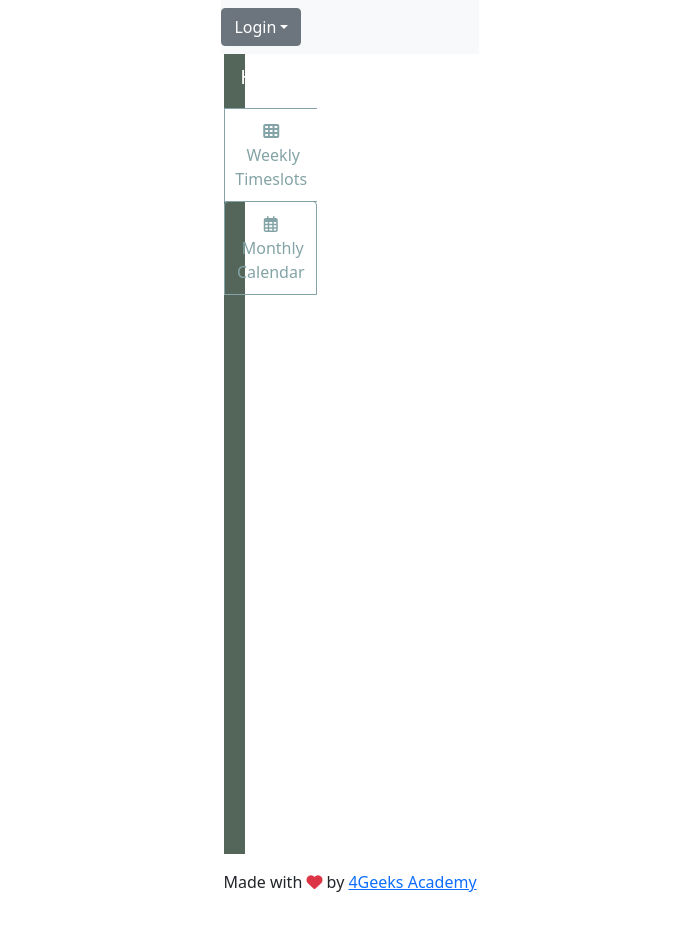
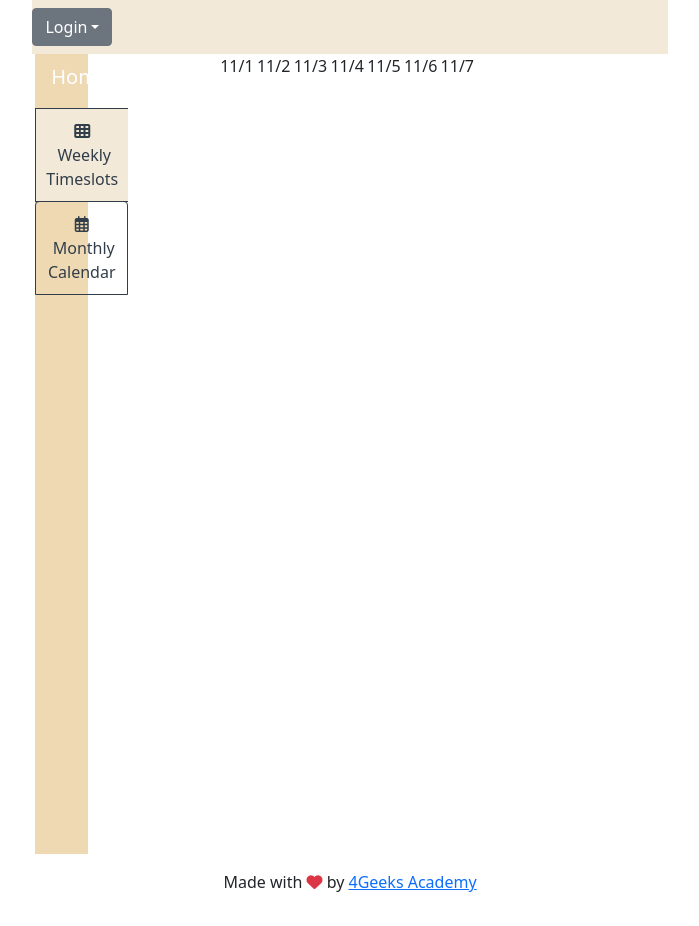
Before and after one commit to 4GeeksAcademy/pet-sitting, a React app: page /schedule-dog-walk in a window 1280 px wide. Shown: the whole page, without its empty margins (290-989 px from the left). Built offline with nearby package versions, Linux system fonts and the light colour scheme; no server answers.

Commit message:
moved schedule styles to schedule.css

```diff
--- a/src/front/js/component/timeslots.js
+++ b/src/front/js/component/timeslots.js
@@ -4,64 +4,84 @@ import { Link } from "react-router-dom";
 import { Context } from "../store/appContext";
 
 export const Timeslots = () => {
-	// const { store, actions } = useContext(Context);
+	const { store, actions } = useContext(Context);
 
-	// const [namesOfCurrentDaysOfWeek, setNamesOfCurrentDaysOfWeek] = useState([])
+	const [namesOfCurrentDaysOfWeek, setNamesOfCurrentDaysOfWeek] = useState([])
+	const [weekDatesRange, setWeekDatesRange] = useState([])
+	const [weekDayDivs, setWeekDayDivs] = useState('')
 
-	// const startDayData = store.timeSlotsStartingDay
-	// const namesOfDays = ['Sunday','Monday','Tuesday','Wednesday','Thursday','Friday','Saturday']
+	const startDayData = store.timeSlotsStartingDay
+	const namesOfDays = ['Sunday','Monday','Tuesday','Wednesday','Thursday','Friday','Saturday']
 
-	// const isLeapYear = (year) => {
-    //     return (year % 4 === 0 && year % 100 !== 0 && year % 400 !== 0) || (year % 100 === 0 && year % 400 ===0)
-    // }
+	const isLeapYear = (year) => {
+        return (year % 4 === 0 && year % 100 !== 0 && year % 400 !== 0) || (year % 100 === 0 && year % 400 ===0)
+    }
 
-    // const getFebDays = (year) => {
-    //     return isLeapYear(year) ? 29 : 28
-    // }
-    // const numDaysOfMonth = [31, getFebDays(year), 31, 30, 31, 30, 31, 31, 30, 31, 30, 31]
+    const getFebDays = (year) => {
+        return isLeapYear(year) ? 29 : 28
+    }
+    const numDaysOfMonth = [31, getFebDays(startDayData.year), 31, 30, 31, 30, 31, 31, 30, 31, 30, 31]
 
-	// const weekDatesRange = [...Array(7).keys()].map(i => i + startDayData.date)
+	const fixDatesAndSetDayNames = () => {
+		const pushDay = (day) => {
+			console.log(day)
+			if(namesOfCurrentDaysOfWeek.length < 7) {
+				setNamesOfCurrentDaysOfWeek([...namesOfCurrentDaysOfWeek,day])
+			} else {
+				setNamesOfCurrentDaysOfWeek([])
+				setNamesOfCurrentDaysOfWeek([...namesOfCurrentDaysOfWeek,day])
+			}
+		}
 
-	// namesOfCurrentDaysOfWeek = []
+		weekDatesRange.map((date, ind) => {
+			if(date > numDaysOfMonth[startDayData.month]) {
+				setWeekDatesRange([...weekDatesRange.slice(0,ind),date - numDaysOfMonth[startDayData.month],...weekDatesRange.slice(ind + 1,weekDatesRange.length)])
+				const dayInd = new Date(startDayData.year, startDayData.month + 1, date).getDay()
+				const dayOfWeek = namesOfDays[dayInd]
+				console.log(dayOfWeek)
+				pushDay(dayOfWeek)
+			} else {
+				const dayInd = new Date(startDayData.year, startDayData.month + 1, date).getDay()
+				const dayOfWeek = namesOfDays[dayInd]
+				console.log(dayOfWeek)
+				pushDay(dayOfWeek)
+			}
+		})
+	}
 
-	// const fixDatesAndSetDayNames = () => {
-	// 	const pushDay = (day) => {
-	// 		if(namesOfDaysOfWeek.length < 7) {
-	// 			setNamesOfCurrentDaysOfWeek([...namesOfCurrentDaysOfWeek,day])
-	// 		} else {
-	// 			setNamesOfCurrentDaysOfWeek([])
-	// 			setNamesOfCurrentDaysOfWeek([...namesOfCurrentDaysOfWeek,day])
-	// 		}
-	// 	}
+	const createDaysOfWeekDivs = () => {
+		console.log('creating weekday divs')
+		const monthStr = String(startDayData.month + 1)
+		const divs = weekDatesRange.map((date, ind) =>  {
+			const fullDateStr = `${monthStr}/${date}`
+			const weekDayName = namesOfCurrentDaysOfWeek[ind]
+			return (
+				<div className="timeslots-day col-1">
+					<div className="timeslots-day-date">
+						{fullDateStr}
+					</div>
+					<div className="timeslots-day-name">
+						{weekDayName}
+					</div>
+				</div>
+			)
+		})
+		return divs
+	}
 
-	// 	for(date of weekDatesRange) {
-	// 		if(date > numDaysOfMonth[startDayData.month]) {
-	// 			date = date - numDaysOfMonth[startDayData.month]
-	// 			const dayInd = new Date(startDayData.year, startDayData.month + 1, date).getDay()
-	// 			const dayOfWeek = namesOfDays[dayInd]
-	// 			pushDay(dayOfWeek)
-	// 		} else {
-	// 			const dayInd = new Date(startDayData.year, startDayData.month + 1, date).getDay()
-	// 			const dayOfWeek = namesOfDays[dayInd]
-	// 			pushDay(dayOfWeek)
-	// 		}
-	// 	}
+	useEffect(() => {
+			setWeekDatesRange([...Array(7).keys()].map(i => i + startDayData.date))
+			fixDatesAndSetDayNames()
+	},[])
 
-
-	// }
-
-	// useEffect(() => {
-	// 	fixDatesAndSetDayNames()
-	// },[])
-
-	// // const createDaysOfWeekDivs = () => {
-
-	// // }
-
+	useEffect(() => {
+		setWeekDayDivs(createDaysOfWeekDivs())
+	},[weekDatesRange,namesOfCurrentDaysOfWeek])
 
 	return (
 		<div className="container-fluid">
 			<div className="row">
+				{weekDayDivs}
 			</div>
         </div>
 	);
--- a/src/front/js/pages/schedule.js
+++ b/src/front/js/pages/schedule.js
@@ -5,13 +5,15 @@ import { Context } from "../store/appContext";
 import { Calendar } from '../component/calendar.js'
 import { Timeslots } from '../component/timeslots.js'
 
+import '../../styles/schedule.css'
+
 export const Schedule = () => {
 	const { store, actions } = useContext(Context);
 
 	return (
 		<div className="container-fluid">
             <div className="row flex-nowrap schedule-row gx-0">
-                <div className="col-lg-1 px-0 bg-dark d-none d-md-flex">
+                <div className="col-1 px-0 bg-light-2 d-none d-md-flex">
                     <div className="d-flex flex-column align-items-sm-center pt-2 text-light min-vh-100">
                         <a href="/" className="d-flex align-items-center pb-3 mb-md-0 me-md-auto text-white text-decoration-none px-3">
                             <span className="fs-5 d-none d-sm-inline">Home</span>
@@ -27,12 +29,12 @@ export const Schedule = () => {
                     </div>
                 </div>
                 <div className="col-2">
-                    <nav className="navbar bg-dark d-md-none">
+                    <nav className="navbar bg-light-2 d-md-none">
                         <button className="navbar-toggler ms-auto" type="button" data-bs-toggle="collapse" data-bs-target="#navbarToggleContent" aria-controls="navbarToggleContent" aria-expanded="false" aria-label="Toggle navigation">
                             <i class="fa-solid fa-bars"></i>
                         </button>
                         <div className="collapse" id="navbarToggleContent">
-                            <div className="bg-dark">
+                            <div className="bg-light">
                                 <button className={`nav-link bg-dark ${store.activeScheduleTab === 'nav-timeslots' ? 'active' : ''}`} id="nav-timeslots-tab" type="button" role="tab" aria-controls="nav-timeslots" aria-selected="true" onClick={() => actions.changeActiveScheduleTab('nav-timeslots')}>
                                     <i className="fa-solid fa-table-cells"></i>
                                 </button>
--- a/src/front/styles/index.css
+++ b/src/front/styles/index.css
@@ -1,42 +1,3 @@
 /*
     General Styles used on every website (Don't Repeat Yourself)
 */
-
-.bg-dark {
-    background-color: #54665a !important;
-}
-
-.nav-link {
-    color: #84a3a6 !important;
-    border-color: #84a3a6 !important;
-    padding: 10px;
-}
-
-@media (max-width: 479px) {
-    .nav-link {
-        width: 54px;
-    }
-
-    .schedule-row {
-        --bs-gutter-x: 0.15rem !important;
-    }
-}
-
-.text-light {
-    color: #f2e9d8 !important
-}
-
-.nav-link.active {
-    border-right: none;
-    border-radius: 0%;
-    border-right: none;
-    background-color: white !important;
-}
-
-.collapse.show {
-    padding: 0px
-}
-
-.schedule-row {
-    --bs-gutter-x: 1.15rem;
-}
--- /dev/null
+++ b/src/front/styles/schedule.css
@@ -0,0 +1,38 @@
+.bg-light {
+    background-color: #f2e9d8 !important;
+}
+
+.bg-light-2 {
+    background-color: #efd9b2 !important
+}
+
+.nav-link {
+    color: #313d49 !important;
+    border-color: #313d49 !important;
+    padding: 10px;
+}
+
+@media (max-width: 479px) {
+    .nav-link {
+        width: 54px;
+    }
+
+    .schedule-row {
+        --bs-gutter-x: 0.15rem !important;
+    }
+}
+
+.nav-link.active {
+    border-right: none;
+    border-radius: 0%;
+    border-right: none;
+    background-color: #f2e9d8 !important;
+}
+
+.collapse.show {
+    padding: 0px
+}
+
+.schedule-row {
+    --bs-gutter-x: 1.15rem;
+}
```
